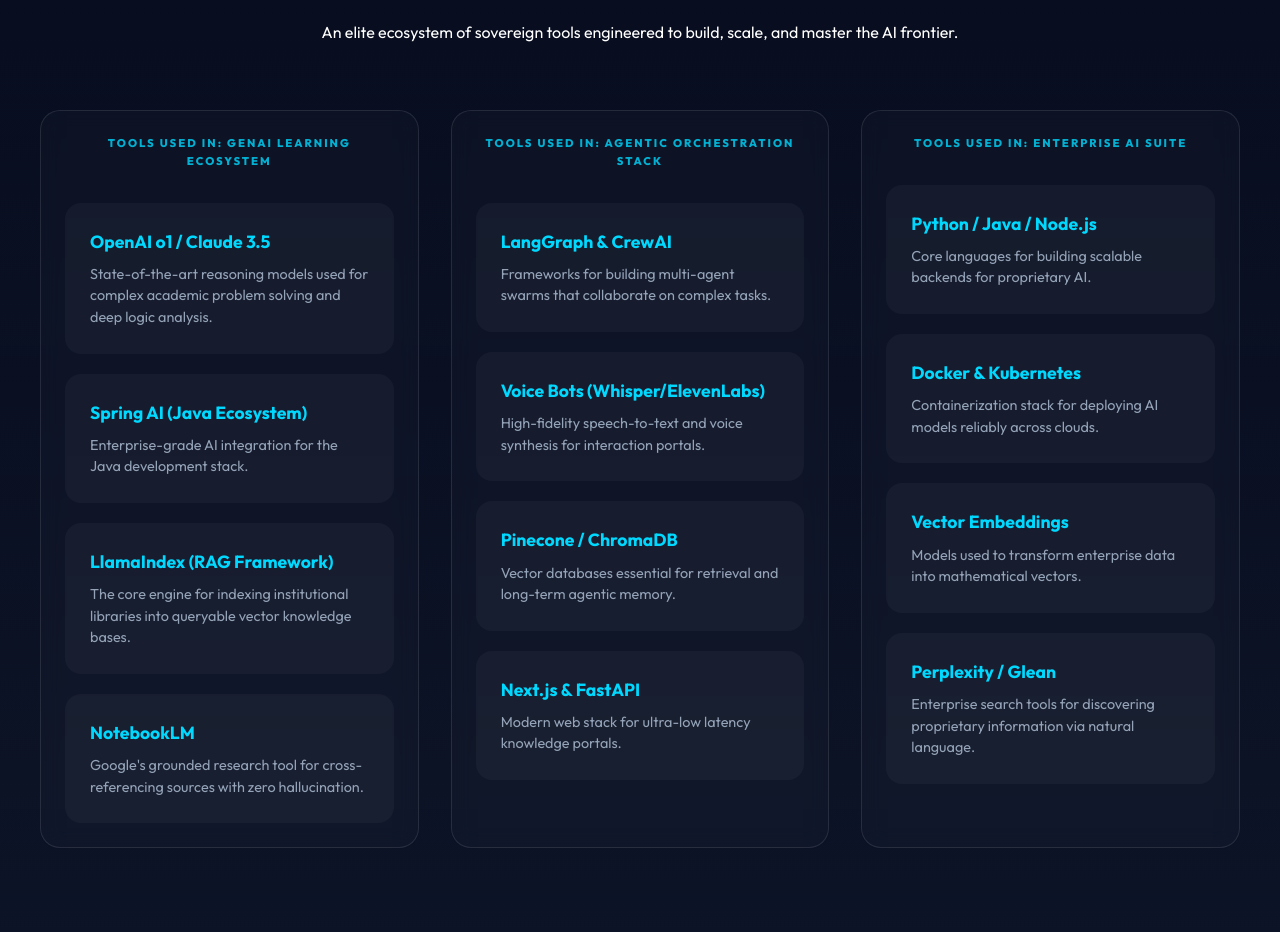
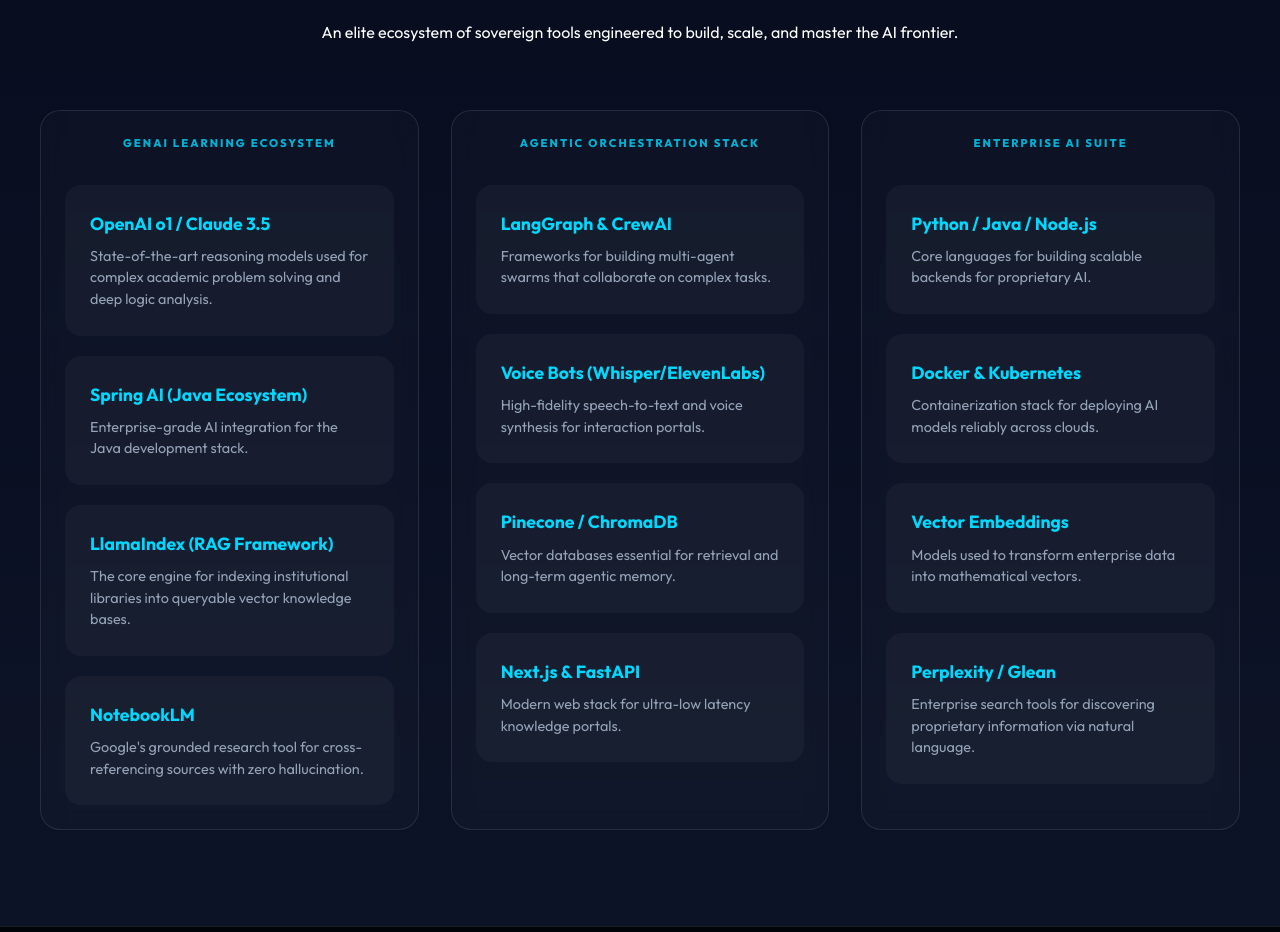
Before and after one commit to rameshbgm/belgaum.ai, a Next.js app: page / in a window 1280 px wide. Shown: the part 2880-3812 px from the top of the page. Built offline with nearby package versions, Linux system fonts and the light colour scheme.

Commit message:
Simplify tool section headings by removing prefix

```diff
--- a/app/page.tsx
+++ b/app/page.tsx
@@ -271,7 +271,7 @@
 
           <div className="tools-master-grid">
             <div className="tools-explainer reveal">
-              <h5>Tools Used In: GenAI Learning Ecosystem</h5>
+              <h5>GenAI Learning Ecosystem</h5>
               <div className="tools-grid-explained">
                 <div className="tool-box-info">
                   <strong>OpenAI o1 / Claude 3.5</strong>
@@ -293,7 +293,7 @@
             </div>
 
             <div className="tools-explainer reveal">
-              <h5>Tools Used In: Agentic Orchestration Stack</h5>
+              <h5>Agentic Orchestration Stack</h5>
               <div className="tools-grid-explained">
                 <div className="tool-box-info">
                   <strong>LangGraph & CrewAI</strong>
@@ -315,7 +315,7 @@
             </div>
 
             <div className="tools-explainer reveal">
-              <h5>Tools Used In: Enterprise AI Suite</h5>
+              <h5>Enterprise AI Suite</h5>
               <div className="tools-grid-explained">
                 <div className="tool-box-info">
                   <strong>Python / Java / Node.js</strong>
```
